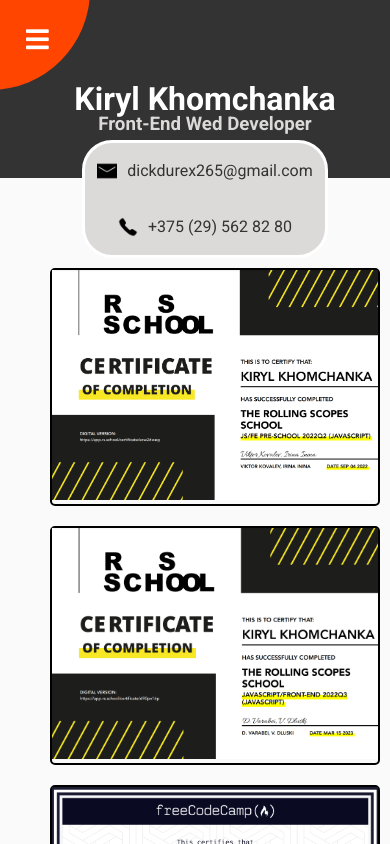
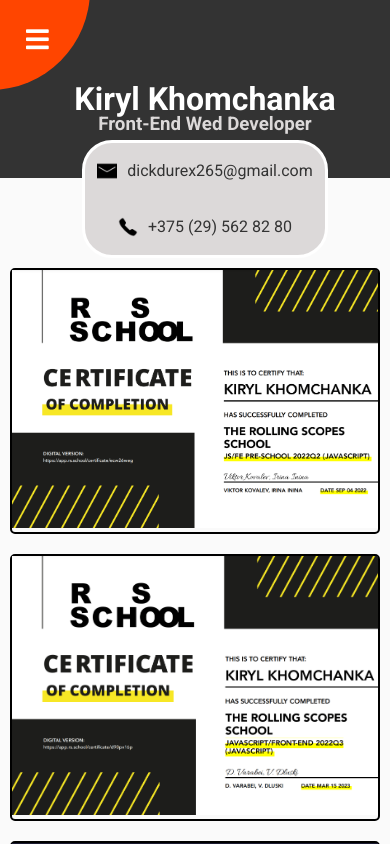
Before and after one commit to lickoneyou/CV, a React (Create React App) app in the folder cv/: page /#/Certificates in a window 390 px wide. Shown: the top 844 px of the page. Built offline with nearby package versions, Linux system fonts and the light colour scheme; the HTML template or start-up script is replaced by a standard one.

Commit message:
add certificates avaptive

```diff
--- a/cv/src/Components/Main/MainCertificates/MainCertificates.module.css
+++ b/cv/src/Components/Main/MainCertificates/MainCertificates.module.css
@@ -20,7 +20,7 @@
   min-height: 500px;
 }
 
-.img__mask{
+.img__mask {
   transition: all 700ms ease;
 }
 
@@ -46,9 +46,23 @@
   opacity: 1;
 }
 
-.title{
+.title {
   width: 100%;
   z-index: 1;
   color: white;
   text-align: center;
 }
+
+@media screen and (max-width: 650px) {
+  .MainCertificates {
+    padding-left: 50px;
+    padding-right: 50px;
+  }
+}
+
+@media screen and (max-width: 650px) {
+  .MainCertificates {
+    padding-left: 10px;
+    padding-right: 10px;
+  }
+}
```
